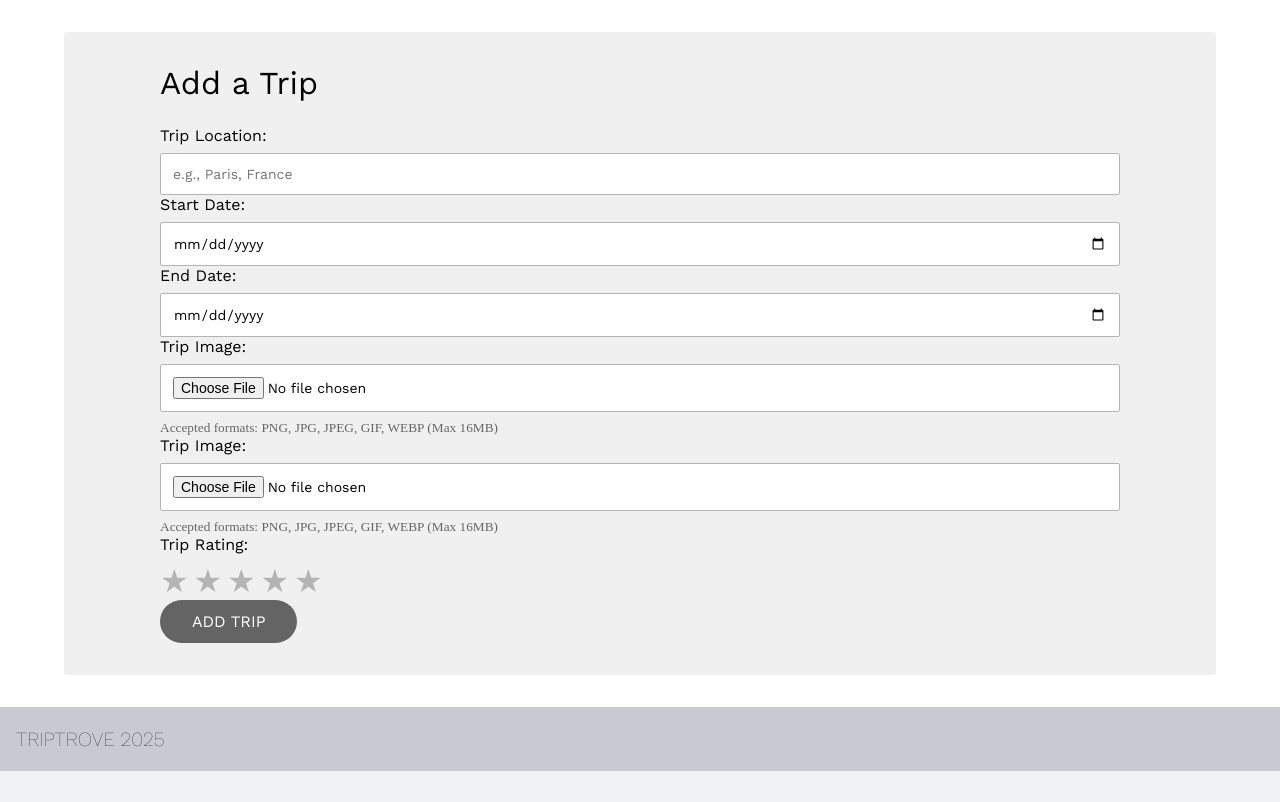
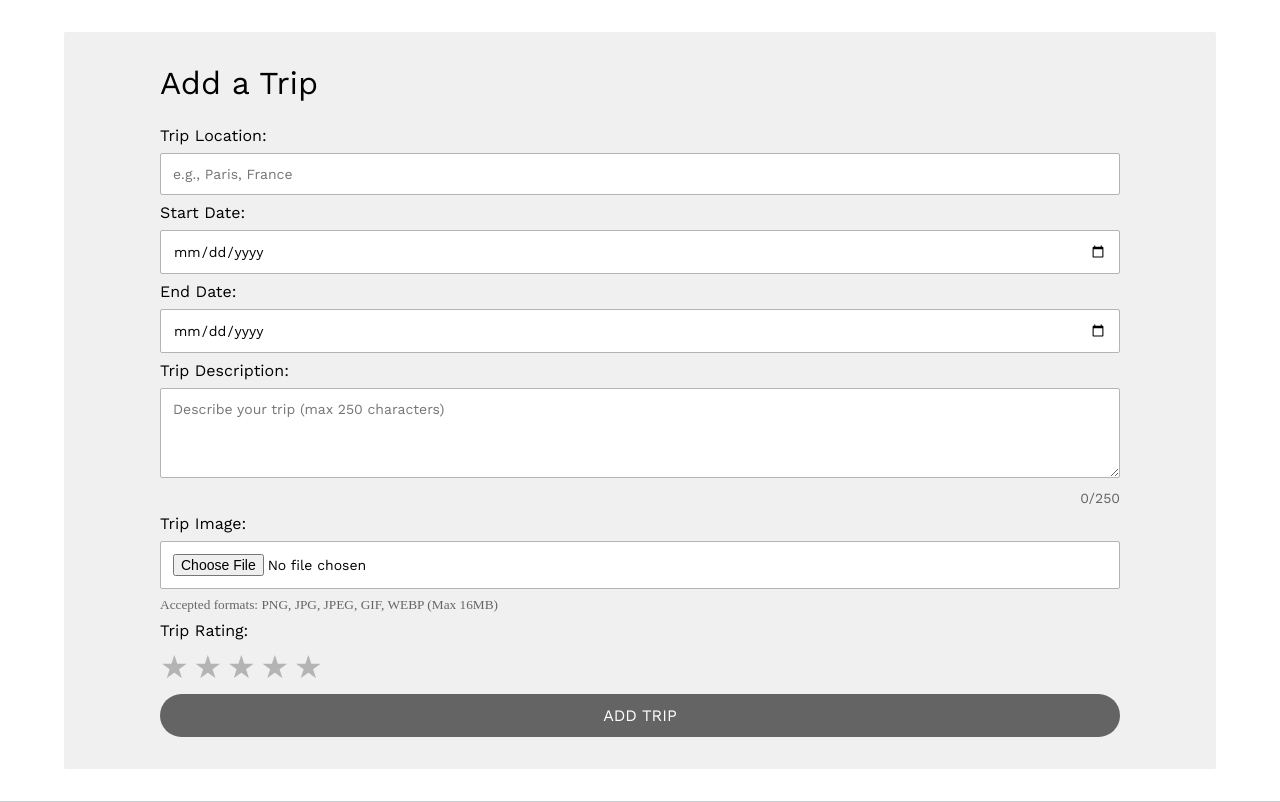
Before and after one commit to isabelrpa/12SE_PartA_IsabelPapa, a Flask app: page /create in a window 1280 px wide. Shown: the part 57-859 px from the top of the page. Before the commit the page ends 828 px from the top, so only its background shows below. Run offline with Flask 3, Linux system fonts and the light colour scheme.

Commit message:
Debugged

```diff
--- a/templates/form.html
+++ b/templates/form.html
@@ -16,7 +16,7 @@
 <div class="form-container">
     <h2>Add a Trip</h2>
 
-    <form action="/create" method="POST" enctype="multipart/form-data" class="trip-form" id="createForm"></form>
+    <form action="/create" method="POST" enctype="multipart/form-data" class="trip-form" id="createForm">
         <div class="form-group">
             <label for="trip-location">Trip Location:</label>
             <input
@@ -50,14 +50,14 @@
         </div>
 
         <div class="form-group">
-            <label for="trip-image">Trip Image:</label>
-            <input
-                type="file"
-                id="trip-image"
-                name="trip_image"
-                accept="image/png, image/jpeg, image/jpg, image/gif, image/webp"
-                required>
-            <small style="color: #666;">Accepted formats: PNG, JPG, JPEG, GIF, WEBP (Max 16MB)</small>
+            <label for="trip-description">Trip Description:</label>
+            <textarea
+                id="trip-description"
+                name="trip_description"
+                rows="4"
+                maxlength="250"
+                placeholder="Describe your trip (max 250 characters)"></textarea>
+            <span class="char-count"><span id="char-count">0</span>/250</span>
         </div>
 
         <div class="form-group">
```
